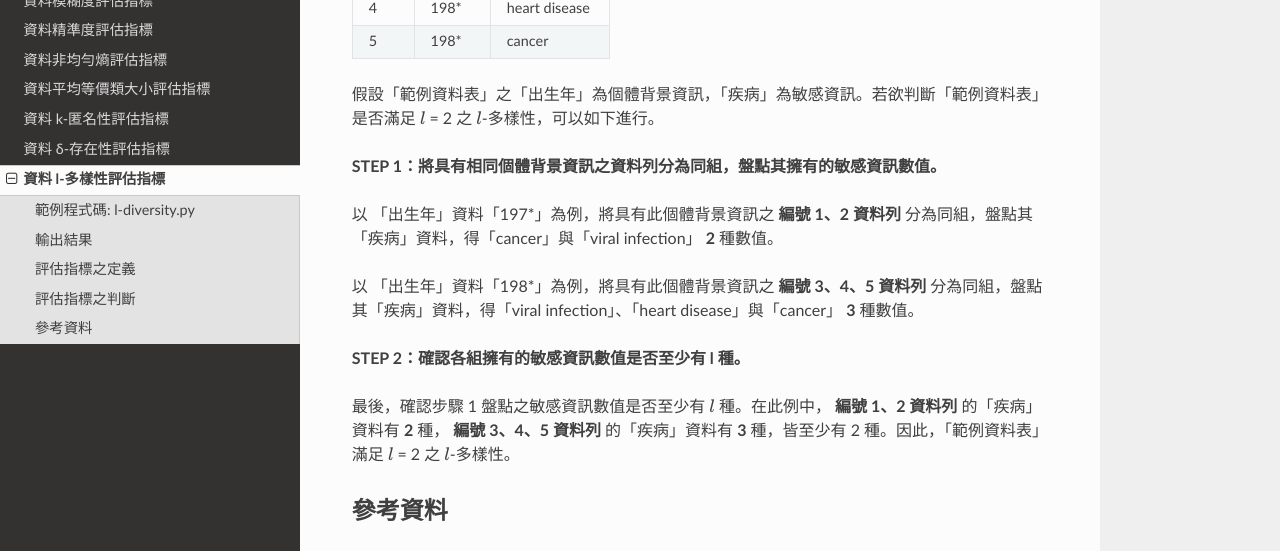
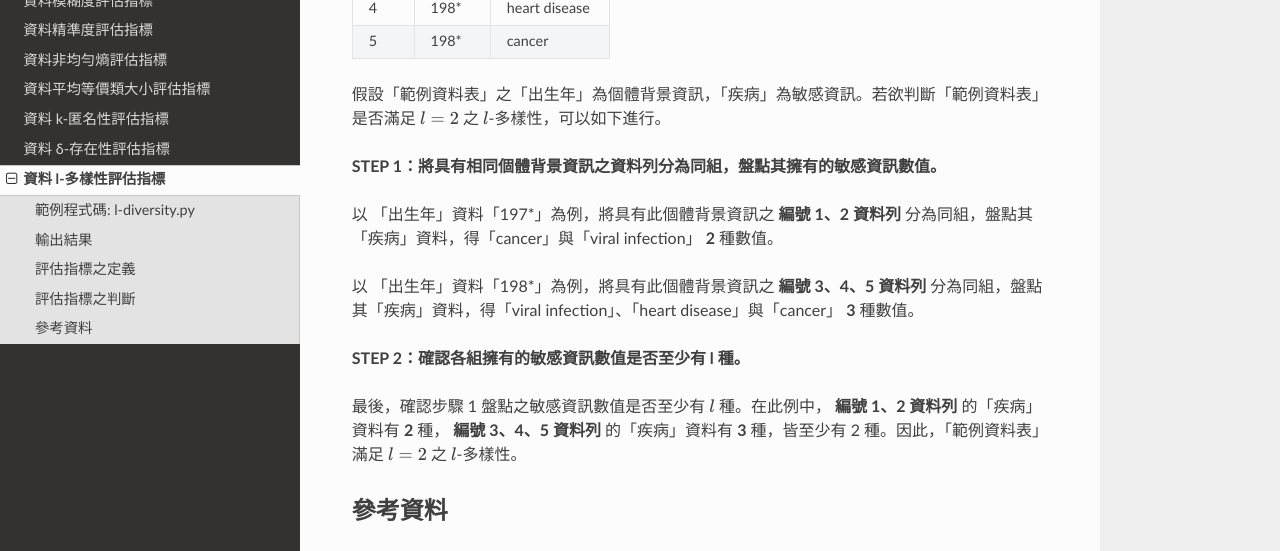
Before and after one commit to quark-engine/PETWorks-DOC, a Sphinx documentation site: the page built from docs/source/ldiversity.rst, in a window 1280 px wide and 900 px high, scrolled down 1498 px. Shown: the part 151-702 px from the top of the window. Built offline with Sphinx 7.4.7 and the Read the Docs theme 2.0.0, drawn with Linux system fonts in a browser that asks for light colours.

```diff
--- a/docs/source/ldiversity.rst
+++ b/docs/source/ldiversity.rst
@@ -79,7 +79,7 @@
 +------+----------+-----------------+
 
 
-假設「範例資料表」之「出生年」為個體背景資訊，「疾病」為敏感資訊。若欲判斷「範例資料表」是否滿足 :math:`l` = 2 之 :math:`l`-多樣性，可以如下進行。
+假設「範例資料表」之「出生年」為個體背景資訊，「疾病」為敏感資訊。若欲判斷「範例資料表」是否滿足 :math:`l = 2` 之 :math:`l`-多樣性，可以如下進行。
 
 **STEP 1：將具有相同個體背景資訊之資料列分為同組，盤點其擁有的敏感資訊數值。**
 
@@ -89,7 +89,7 @@
 
 **STEP 2：確認各組擁有的敏感資訊數值是否至少有 l 種。**
 
-最後，確認步驟 1 盤點之敏感資訊數值是否至少有 :math:`l` 種。在此例中， **編號 1、2 資料列** 的「疾病」資料有 **2** 種， **編號 3、4、5 資料列** 的「疾病」資料有 **3** 種，皆至少有 2 種。因此，「範例資料表」滿足 :math:`l` = 2 之 :math:`l`-多樣性。
+最後，確認步驟 1 盤點之敏感資訊數值是否至少有 :math:`l` 種。在此例中， **編號 1、2 資料列** 的「疾病」資料有 **2** 種， **編號 3、4、5 資料列** 的「疾病」資料有 **3** 種，皆至少有 2 種。因此，「範例資料表」滿足 :math:`l = 2` 之 :math:`l`-多樣性。
 
 參考資料
 ---------
```
